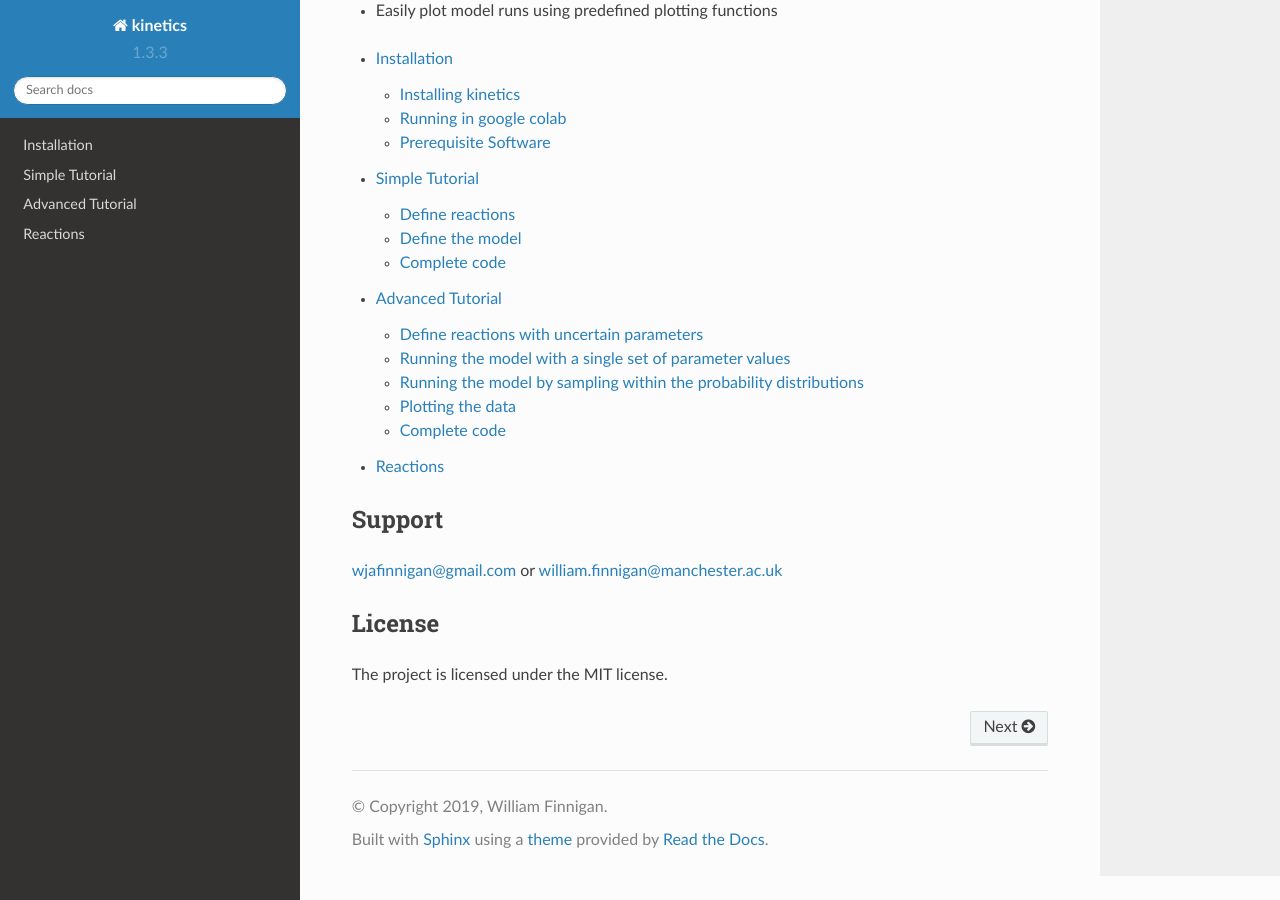
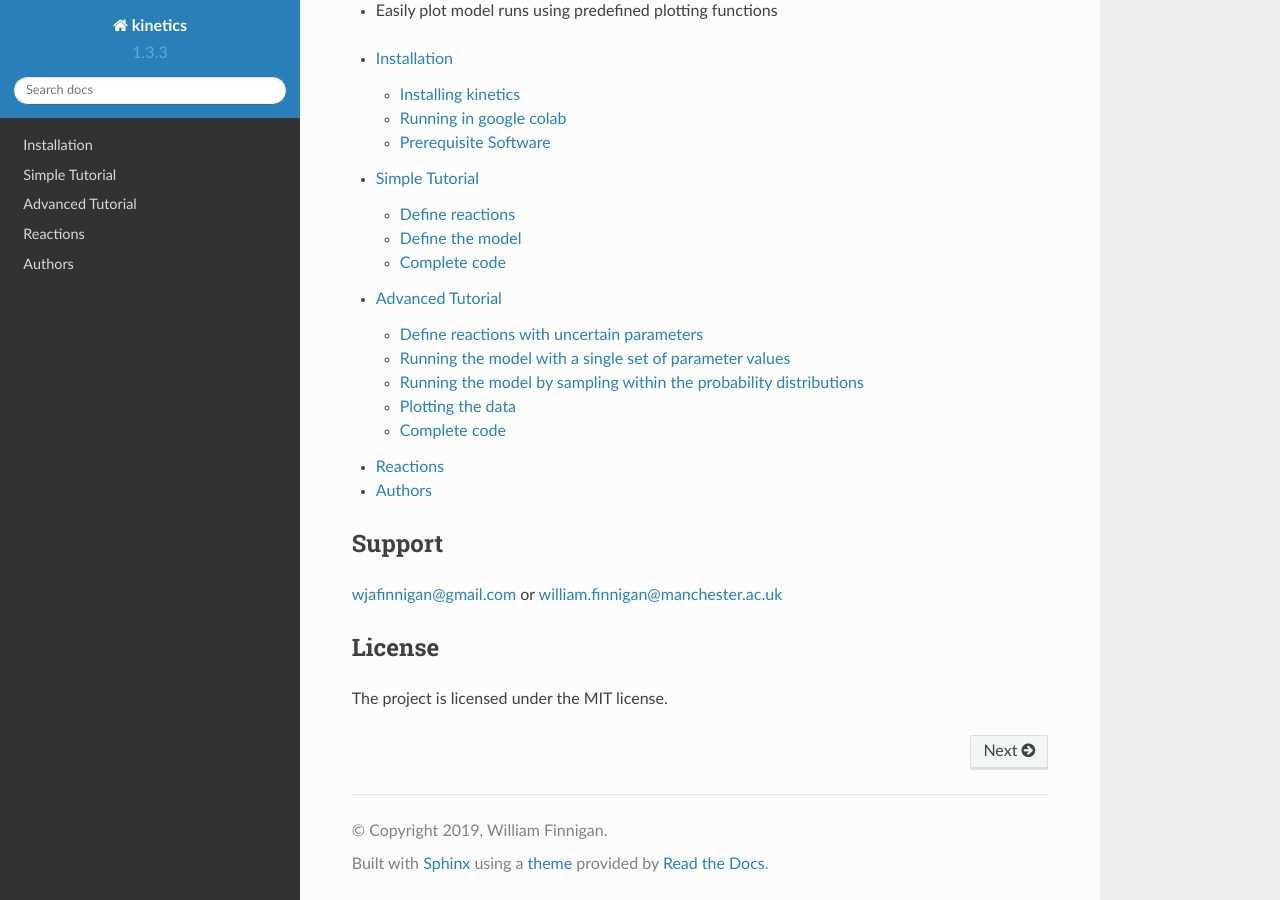
Before and after one commit to willfinnigan/kinetics, a Sphinx documentation site: the page built from docs/index.rst, in a window 1280 px wide and 900 px high, scrolled down 1002 px. Built offline with Sphinx 7.4.7 and the Read the Docs theme 2.0.0, drawn with Linux system fonts in a browser that asks for light colours; pages that are not in the unit, such as notebooks, are missing from menus.

Commit message:
documentation

```diff
--- a/README.rst
+++ b/README.rst
@@ -27,7 +27,6 @@ Typically uniform , normal, log-uniform or log-normal distributions are used.
    :alt: graphical abstract
 
 
-
 .. |docs| image:: https://readthedocs.org/projects/docs/badge/?version=latest
     :alt: Documentation Status
     :scale: 100%
--- /dev/null
+++ b/docs/Authors.rst
@@ -0,0 +1,5 @@
+=======
+Authors
+=======
+
+Will Finnigan - william.finnigan@manchester.ac.uk
--- a/docs/index.rst
+++ b/docs/index.rst
@@ -31,6 +31,7 @@ Features
    Advanced Tutorial
    Reactions
    API
+   Authors
 
 Support
 -------
```
